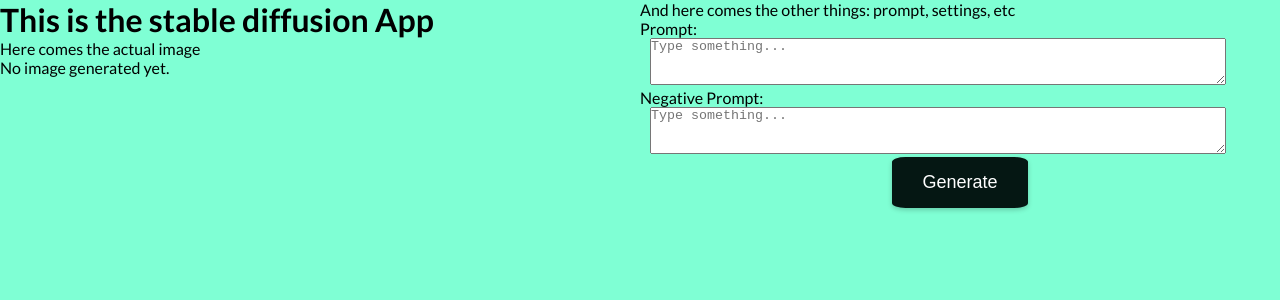
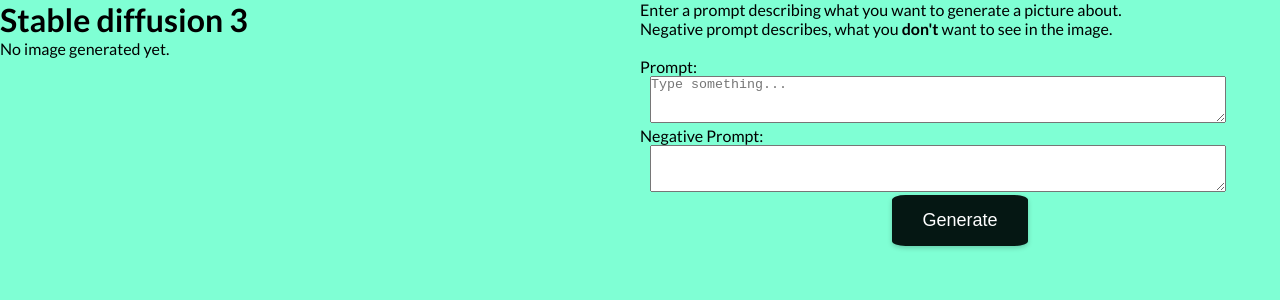
Before and after one commit to SakuOrdrTab/React-SD, a React (Vite) app in the folder react-sd-frontend/: page / in a window 1280 px wide. Shown: the top 300 px of the page. Built offline with nearby package versions, Linux system fonts and the light colour scheme.

Commit message:
removed some console logs

```diff
--- a/react-sd-frontend/src/App.jsx
+++ b/react-sd-frontend/src/App.jsx
@@ -15,10 +15,10 @@
   const [currentImage, setCurrentImage] = useState(null)
 
   const generateImage = async () => {
-    console.log('Sending settings to service:generate.create')
+    // console.log('Sending settings to service:generate.create')
     const result = await imageService.generateImage({ imageSettings })
     if (result && result.images) {
-      console.log('Got a result and result.images, setting image')
+      // console.log('Got a result and result.images, setting image')
       setCurrentImage(result.images)
     } else {
       console.error('No images received from the backend.')
@@ -28,13 +28,14 @@
   return (
     <div className='application'>
       <BlockPage>
-        <h1>This is the stable diffusion App</h1>
-          Here comes the actual image <br />
-          <SDImage images={currentImage}/>
+        <h1>Stable diffusion 3</h1>
+        <SDImage images={currentImage}/>
       </BlockPage>
       <BlockPage>
         <p>
-          And here comes the other things: prompt, settings, etc
+        Enter a prompt describing what you want to generate a picture about.<br />
+        Negative prompt describes, what you <b>don&apos;t</b> want to see in the image.<br />
+        <br></br>
         </p>
         <PromptSettings imageSettings={imageSettings} setImageSettings={setImageSettings} />
         <GenerateButton onClick={generateImage} />
--- a/react-sd-frontend/src/components/PromptSettings.jsx
+++ b/react-sd-frontend/src/components/PromptSettings.jsx
@@ -20,7 +20,7 @@
                 <textarea className="wide-textarea"
                 value={imageSettings.negativePrompt}
                 onChange={(e) => setImageSettings({ ...imageSettings, negativePrompt : e.target.value })} // Update state with the input value
-            placeholder="Type something..."
+                placeholder=""
                 rows={3}
                 />
                 </p>
--- a/react-sd-frontend/src/components/SDImage.jsx
+++ b/react-sd-frontend/src/components/SDImage.jsx
@@ -1,7 +1,7 @@
 const SDImage = ({ images }) => {
-    console.log('Rendering SDImage component')
+    // console.log('Rendering SDImage component')
     if (!images || images.length === 0) {
-      console.log('No image in images')
+      // console.log('No image in images')
       return <div>No image generated yet.</div>
     }
 
```
Lines whose indentation alone changed are shown as unchanged.
